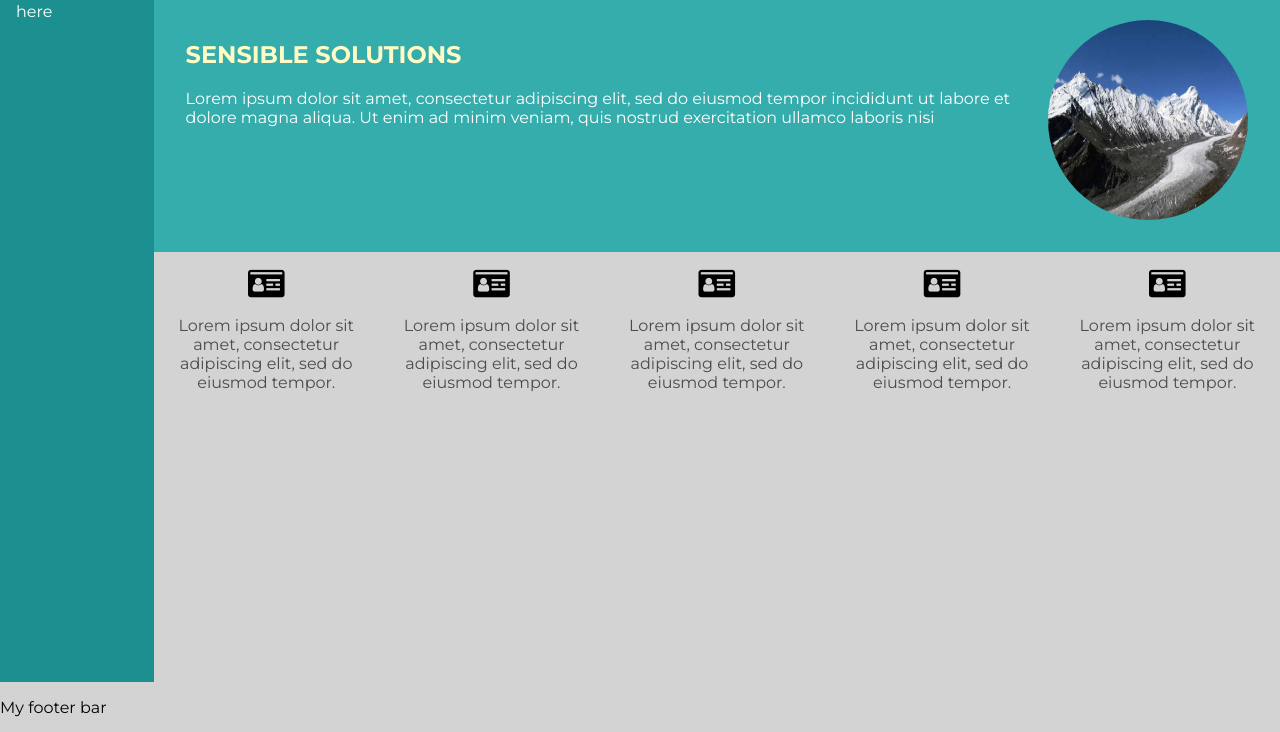
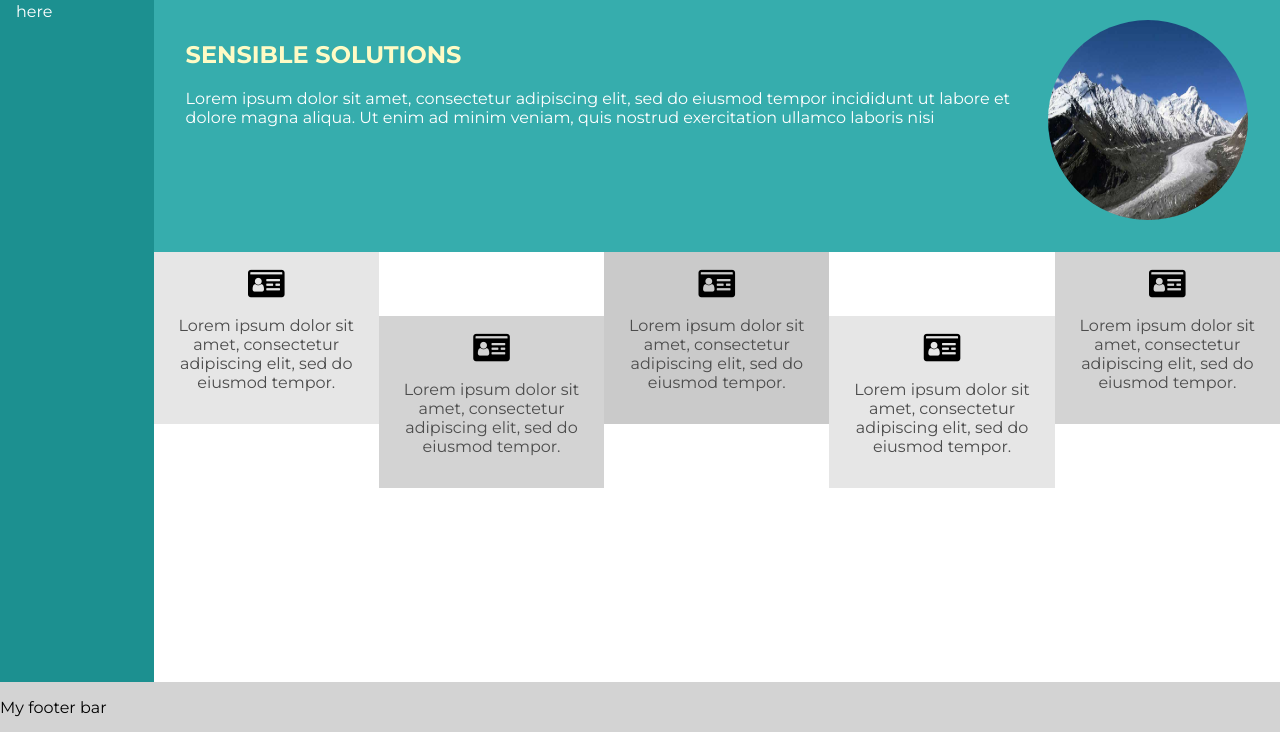
Before and after one commit to wwwsolutions/css-grid-simon, a website: page index.html in a window 1280 px wide. Shown: the part 68-800 px from the top of the page. Drawn offline with Linux system fonts and the light colour scheme.

Commit message:
column aligment

```diff
--- a/css/main.css
+++ b/css/main.css
@@ -84,7 +84,7 @@ img {
 
 .main {
     grid-area: right;
-    grid-template-rows: 51px fit-content(30%);
+    grid-template-rows: 51px fit-content(30%) 40%;
     display: grid;
 }
 
@@ -111,11 +111,27 @@ ul#features {
 ul#features li {
     background-color: lightgray;
     padding: 1em;
-}
-
-ul#features li:nth-child(1) {
+    align-self: start;
 }
 
 ul#features li p {
     color: #4c4c4c;
 }
+
+ul#features li:nth-child(1) {
+    background-color: #e6e6e6;
+}
+ul#features li:nth-child(2) {
+    background-color: #d3d3d3;
+    align-self: center;
+}
+ul#features li:nth-child(3) {
+    background-color: #cacaca;
+}
+ul#features li:nth-child(4) {
+    background-color: #e6e6e6;
+    align-self: center;
+}
+ul#features li:nth-child(5) {
+    background-color: #d3d3d3;
+}
```
